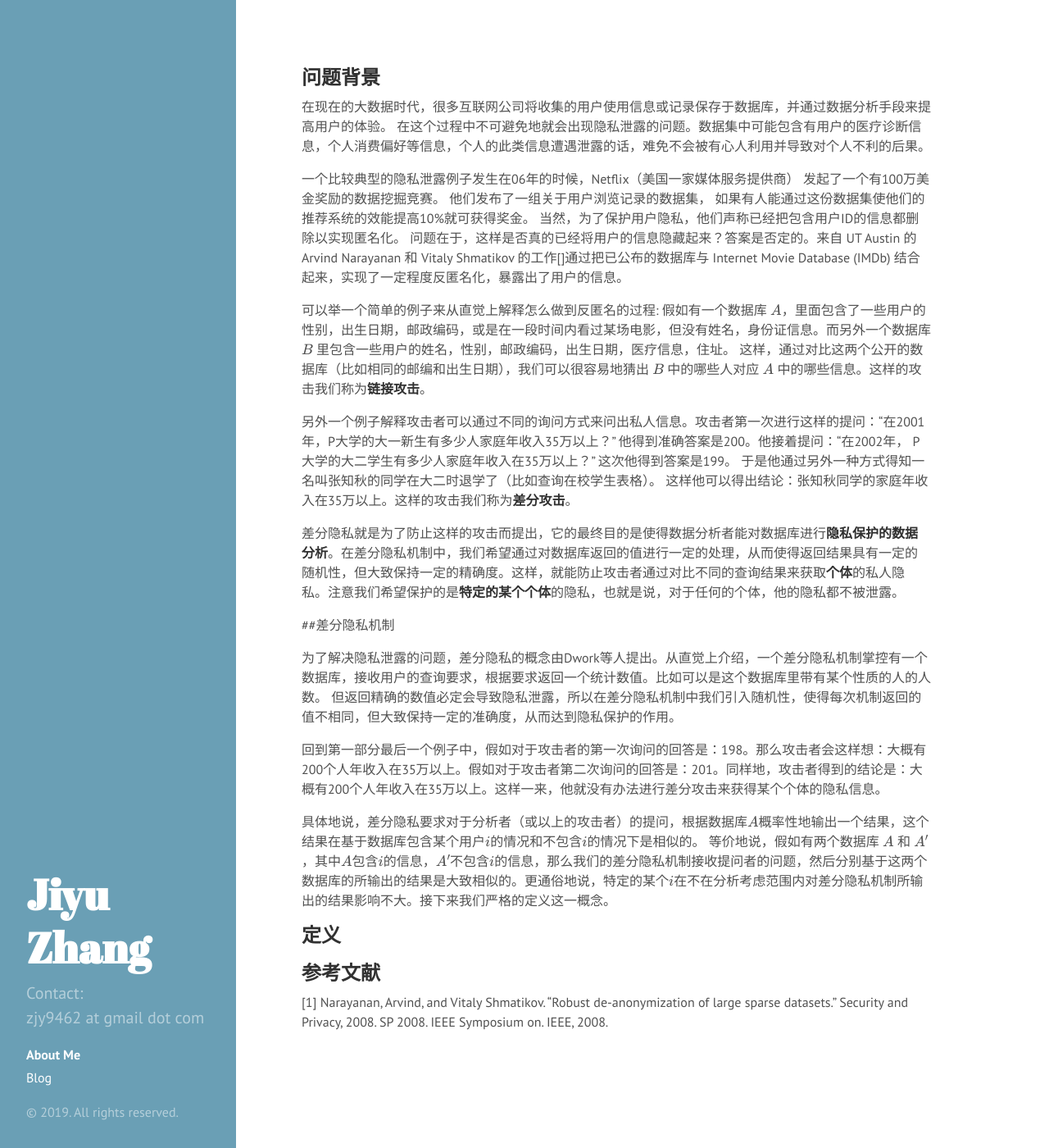
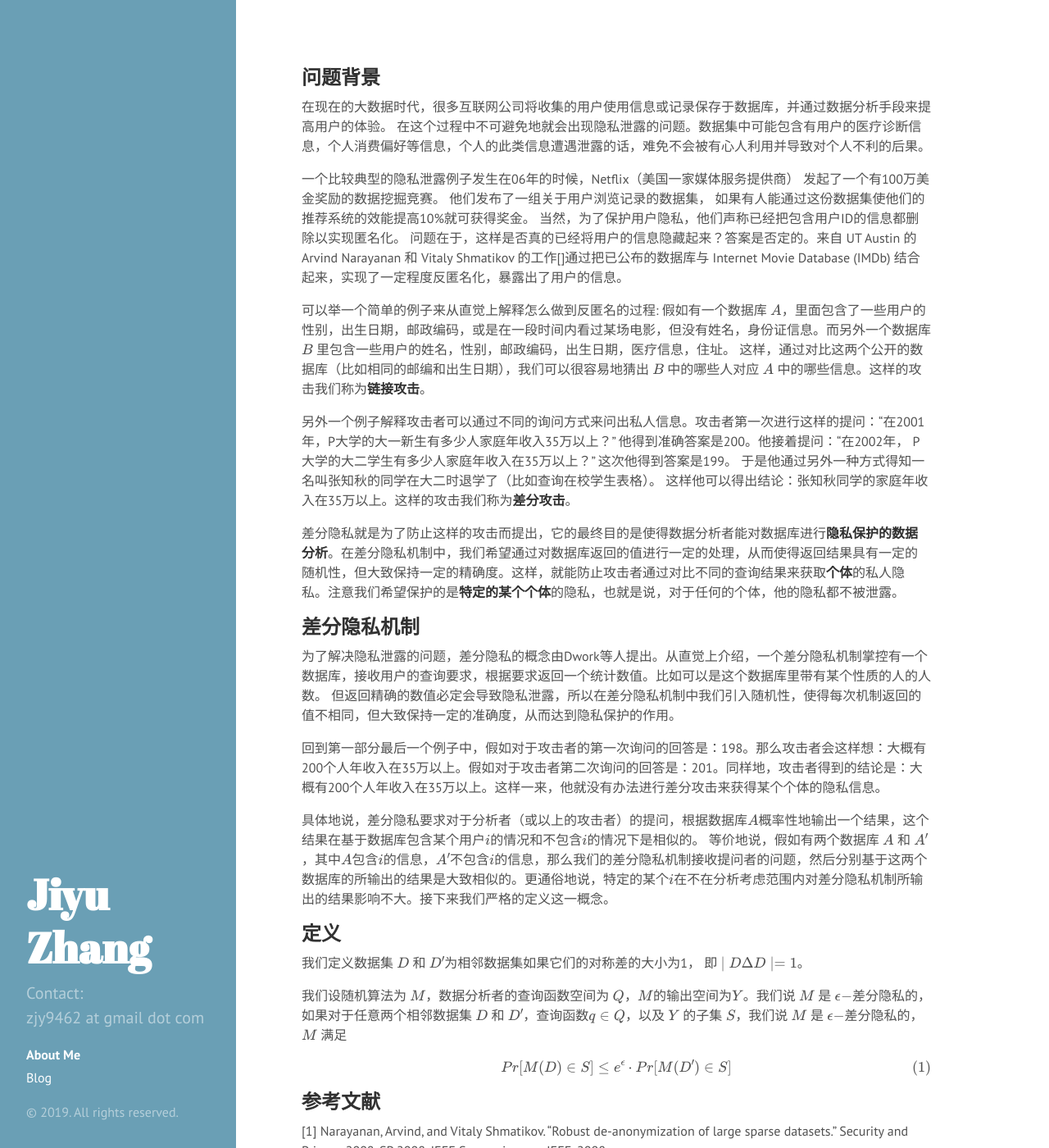
Before and after one commit to lucamartucci/lucamartucci.github.io, a Jekyll site: the page built from _posts/2019-10-16-DPsurvey.md, in a window 1280 px wide and 1400 px high. Shown: the whole window at 82% size. Built offline with Jekyll 4.4.1, drawn with Linux system fonts in a browser that asks for light colours; formulas are drawn with MathJax 3.

Commit message:
dpsurvey

```diff
--- a/_posts/2019-10-16-DPsurvey.md
+++ b/_posts/2019-10-16-DPsurvey.md
@@ -17,7 +17,7 @@ tags: Cryptography
 
 差分隐私就是为了防止这样的攻击而提出，它的最终目的是使得数据分析者能对数据库进行**隐私保护的数据分析**。在差分隐私机制中，我们希望通过对数据库返回的值进行一定的处理，从而使得返回结果具有一定的随机性，但大致保持一定的精确度。这样，就能防止攻击者通过对比不同的查询结果来获取**个体**的私人隐私。注意我们希望保护的是**特定的某个个体**的隐私，也就是说，对于任何的个体，他的隐私都不被泄露。
 
-##差分隐私机制
+## 差分隐私机制
 
 
 为了解决隐私泄露的问题，差分隐私的概念由Dwork等人提出。从直觉上介绍，一个差分隐私机制掌控有一个数据库，接收用户的查询要求，根据要求返回一个统计数值。比如可以是这个数据库里带有某个性质的人的人数。 但返回精确的数值必定会导致隐私泄露，所以在差分隐私机制中我们引入随机性，使得每次机制返回的值不相同，但大致保持一定的准确度，从而达到隐私保护的作用。
@@ -27,7 +27,11 @@ tags: Cryptography
 具体地说，差分隐私要求对于分析者（或以上的攻击者）的提问，根据数据库$A$概率性地输出一个结果，这个结果在基于数据库包含某个用户$i$的情况和不包含$i$的情况下是相似的。 等价地说，假如有两个数据库 $A$ 和 $A^\prime$ ，其中$A$包含$i$的信息，$A^\prime$不包含$i$的信息，那么我们的差分隐私机制接收提问者的问题，然后分别基于这两个数据库的所输出的结果是大致相似的。更通俗地说，特定的某个$i$在不在分析考虑范围内对差分隐私机制所输出的结果影响不大。接下来我们严格的定义这一概念。
 
 ## 定义
+我们定义数据集 $D$ 和 $D^\prime$为相邻数据集如果它们的对称差的大小为1， 即 $\mid D\Delta D\mid =1$。
 
+我们设随机算法为 $M$，数据分析者的查询函数空间为 $Q$，$M$的输出空间为$Y$。我们说 $M$ 是 $\epsilon-$差分隐私的，如果对于任意两个相邻数据集 $D$ 和 $D^\prime$，查询函数$q\in Q$，以及 $Y$ 的子集 $S$，我们说 $M$ 是 $\epsilon-$差分隐私的，$M$ 满足
+
+$$Pr[M(D)\in S]\leq e^\epsilon\cdot Pr[M(D^\prime)\in S]$$
 
 
 ## 参考文献
```
